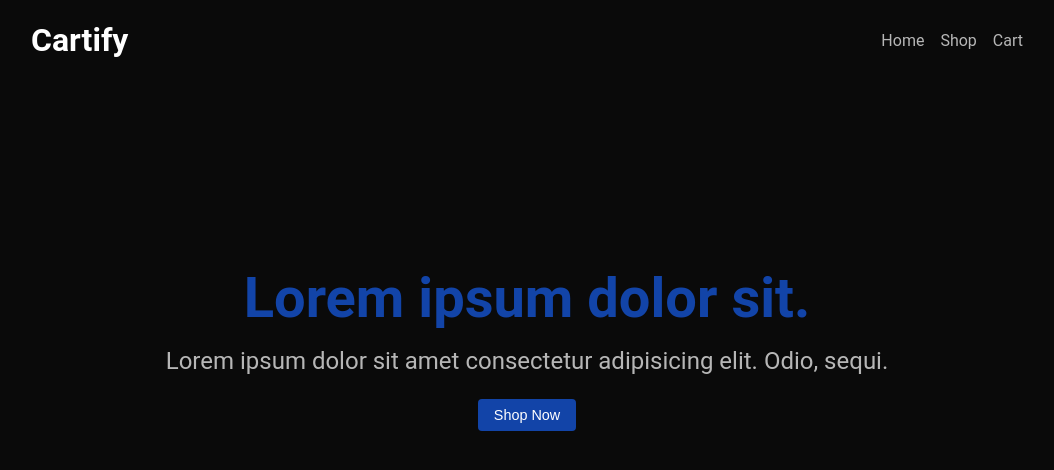
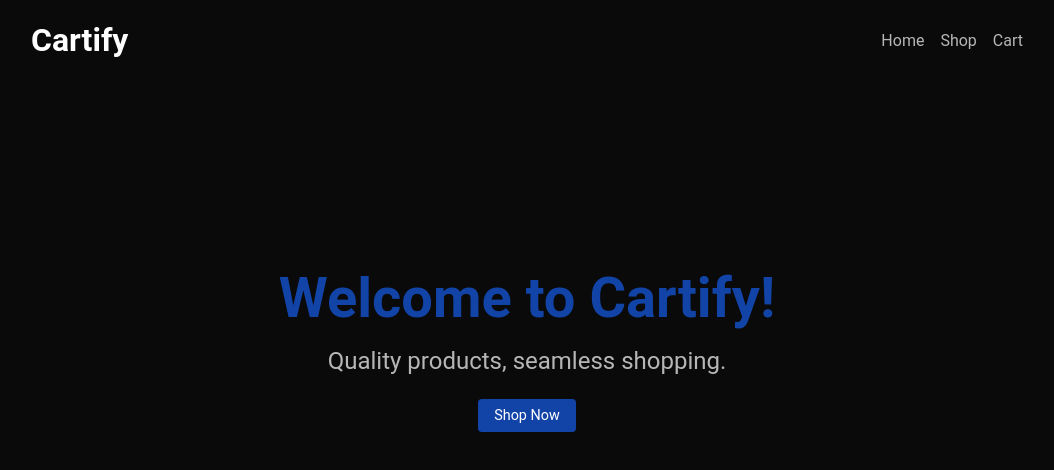
Before and after one commit to IrtazaAmjad0412/odin-shopping-cart, a React (Vite) app: page / in a window 1280 px wide. Shown: the top 470 px of the page, without its empty margins (113-1167 px from the left). Built offline with nearby package versions, Linux system fonts and the light colour scheme.

Commit message:
feat: update AppHeader and HeroSection components for improved structure and styling

```diff
--- a/src/components/AppHeader/AppHeader.css
+++ b/src/components/AppHeader/AppHeader.css
@@ -2,7 +2,7 @@
   display: flex;
   align-items: center;
   justify-content: space-between;
-  margin: 0rem 9rem;
+  padding: 0rem 9rem;
   color: #ffffff;
 }
 
--- a/src/components/AppHeader/AppHeader.tsx
+++ b/src/components/AppHeader/AppHeader.tsx
@@ -3,7 +3,6 @@ import "./AppHeader.css";
 
 export const AppHeader = () => {
   return (
-    // Add link for cartify h1 tag to the home page
     <div className="header-section">
       <div>
         <h1>Cartify</h1>
--- a/src/components/HeroSection/HeroSection.css
+++ b/src/components/HeroSection/HeroSection.css
@@ -4,7 +4,6 @@
   justify-content: center;
   align-items: center;
   margin-top: 11.5rem;
-  color: #1b2944;
 }
 
 .hero-section h2 {
@@ -19,16 +18,16 @@
   margin: 1rem 0rem 1.5rem;
 }
 
-.hero-section button {
+.hero-section a {
   background-color: #1244a8;
   color: #ffffff;
   font-size: 0.9rem;
   padding: 0.5rem 1rem;
-  border: none;
+  text-decoration: none;
   border-radius: 0.25rem;
 }
 
-.hero-section button:hover {
+.hero-section a:hover {
   background-color: #1153d6;
   cursor: pointer;
 }
--- a/src/components/HeroSection/HeroSection.tsx
+++ b/src/components/HeroSection/HeroSection.tsx
@@ -1,12 +1,12 @@
+import { Link } from "react-router-dom";
 import "./HeroSection.css";
 
 export const HeroSection = () => {
   return (
     <div className="hero-section">
-      <h2>Lorem ipsum dolor sit.</h2>
-      <p>Lorem ipsum dolor sit amet consectetur adipisicing elit. Odio, sequi.</p>
-      <button type="button">Shop Now</button>
+      <h2>Welcome to Cartify!</h2>
+      <p>Quality products, seamless shopping.</p>
+      <Link to="/shop">Shop Now</Link>
     </div>
-    // Add link for button to shop page
   );
 };
```
